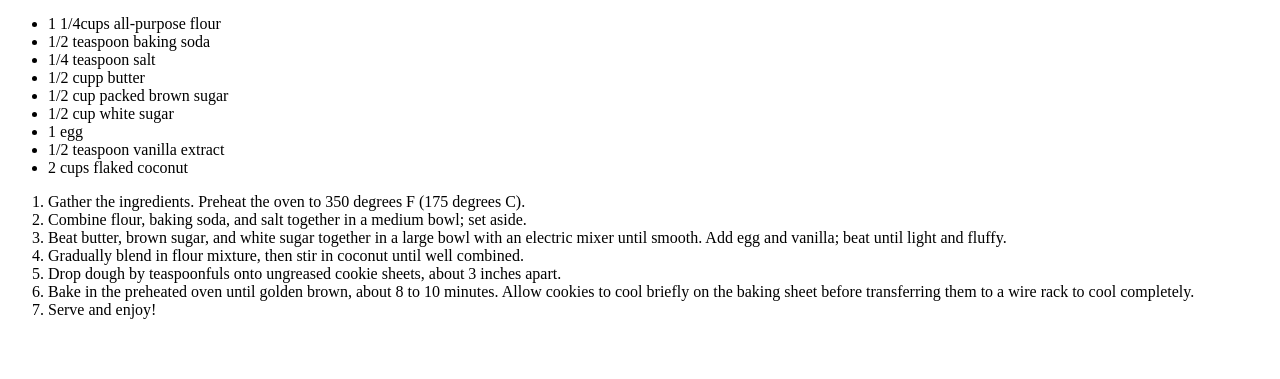
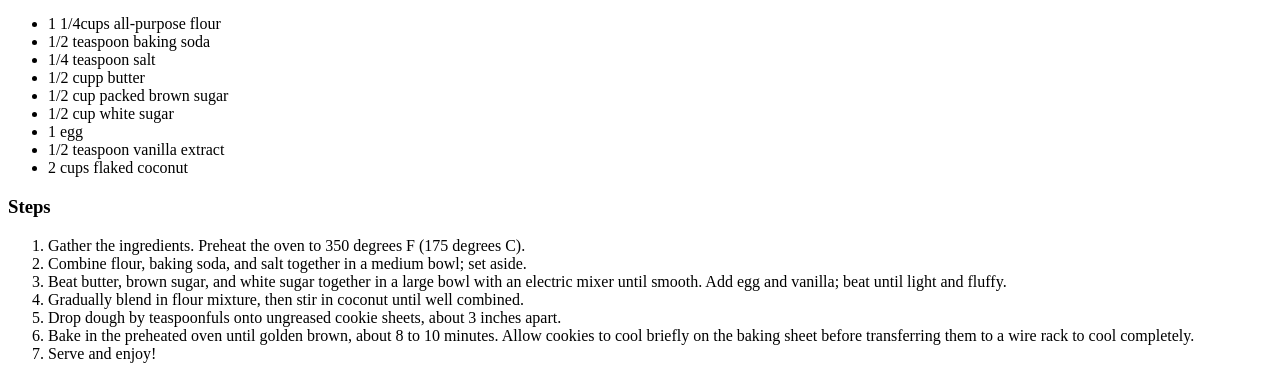
Before and after one commit to baracodes11/odin-recipes, a plain HTML site: page recipes/coconut-cookies.html in a window 1280 px wide. Shown: the part 428-807 px from the top of the page. Drawn offline with Linux system fonts and the light colour scheme.

Commit message:
Remove unnecessary p tags from coconut-cookies.html and add steps header

```diff
--- a/recipes/coconut-cookies.html
+++ b/recipes/coconut-cookies.html
@@ -25,9 +25,8 @@
                 <li>1/2 teaspoon vanilla extract</li>
                 <li>2 cups flaked coconut</li>
             </ul>
-        </p>
 
-        <p>
+            <h3>Steps</h3>
             <ol>
                 <li>Gather the ingredients. Preheat the oven to 350 degrees F (175 degrees C).</li>
                 <li>Combine flour, baking soda, and salt together in a medium bowl; set aside.</li>
@@ -44,6 +43,7 @@
                 </li>
                 <li>Serve and enjoy!</li>
             </ol>
+
         </p>
     </body>
 </html>
```
